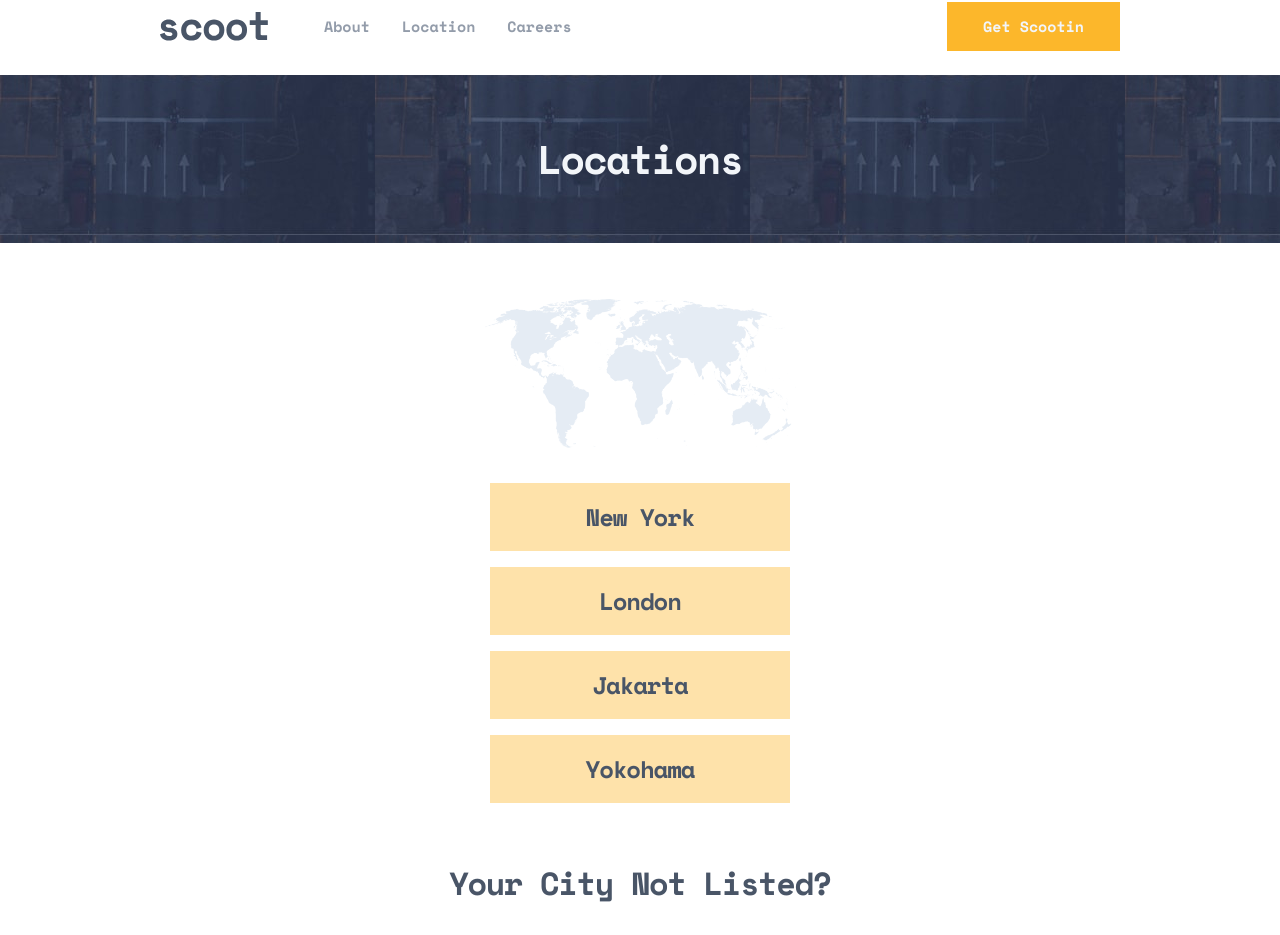
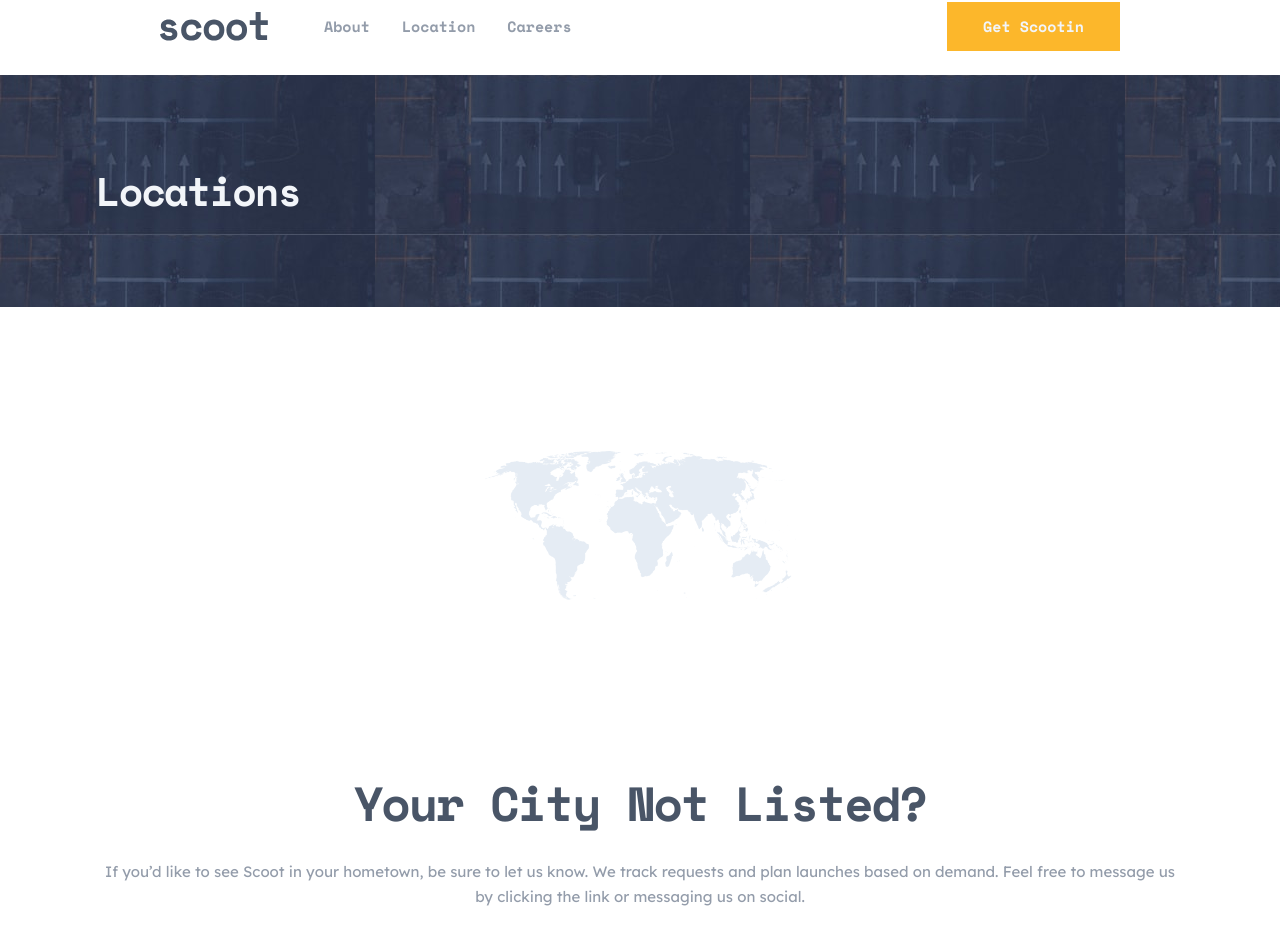
Before and after one commit to lastiwan89/scott-web-app, a Next.js app: page /location in a window 1280 px wide. Shown: the part 22-957 px from the top of the page. Built offline with nearby package versions, Linux system fonts and the light colour scheme.

Commit message:
toriaizu committo suruwa

```diff
--- a/src/app/location/page.tsx
+++ b/src/app/location/page.tsx
@@ -4,13 +4,13 @@ import React from "react";
 export default function Location() {
   return (
     <div>
-      <section className="career-hero grid place-content-center py-16">
-        <h2 className="text-center font-mono text-40 font-bold text-grey-snow">
+      <section className="career-hero flex items-center justify-center py-16 md:justify-start md:px-24 md:py-24">
+        <h2 className="text-center font-mono text-40 font-bold text-grey-snow md:text-start">
           Locations
         </h2>
       </section>
       <section className="flex flex-col items-center px-8">
-        <div className="flex items-center pt-14">
+        <div className="flex items-center pt-14 md:py-36">
           <Image
             className="md:hidden"
             src="/images/world-map-mobile.png"
@@ -34,7 +34,8 @@ export default function Location() {
           />
         </div>
 
-        <div className="flex flex-col gap-4 px-8 py-8">
+        {/* i hide this for moment */}
+        <div className="flex flex-col gap-4 px-8 py-8 md:hidden">
           <button className="bg-yellow-dark/40 px-24 py-5 font-mono text-24 font-bold text-grey-dark">
             New York
           </button>
@@ -50,8 +51,9 @@ export default function Location() {
         </div>
       </section>
 
-      <section className="flex flex-col items-center gap-8 px-8 pb-14 pt-8">
-        <h4 className="text-center font-mono text-32 font-bold text-grey-dark">
+      {/* i'm sorry i use padding in 'Your City' text to get new line look */}
+      <section className="flex flex-col items-center gap-8 px-8 pb-14 pt-8 md:px-24 md:pb-28">
+        <h4 className="text-center font-mono text-32 font-bold text-grey-dark md:px-10 md:text-48">
           Your City Not Listed?
         </h4>
         <p className="text-center font-sans text-15 font-normal text-grey-dimmed">
```
Also changed, not shown: 1 other file (tests, documents, lock files or other folders).
